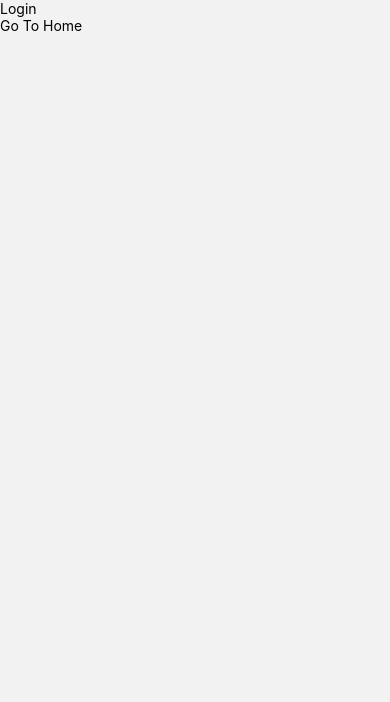
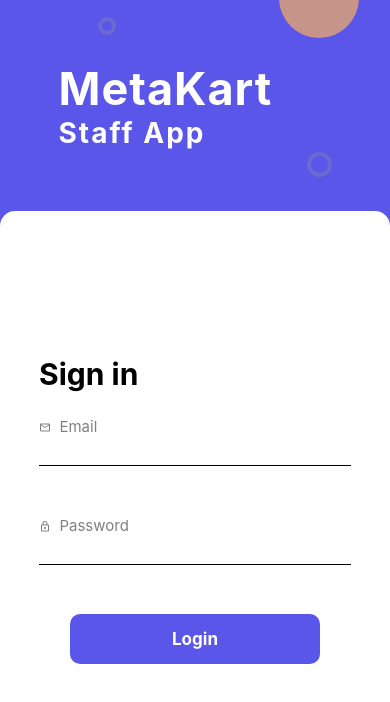
Before and after one commit to Abdulmoizaftab/MetaKart_StaffApp, a React Native app in the folder MetaKart_StaffApp/: screen /Login in a window 390 px wide. Shown: the top 702 px of the page. Built offline with nearby package versions, Linux system fonts and the light colour scheme.

Commit message:
made login screen

```diff
--- a/MetaKart_StaffApp/App.js
+++ b/MetaKart_StaffApp/App.js
@@ -13,8 +13,8 @@ const App = () => {
   return (
     <NavigationContainer>
       <Stack.Navigator screenOptions={{headerShown:false}}>
+        <Stack.Screen name="Login" component={Login} />
         <Stack.Screen name="HomeTab" component={HomeTab} />
-        <Stack.Screen name="Login" component={Login} />
       </Stack.Navigator>
     </NavigationContainer>
   )
--- a/MetaKart_StaffApp/package.json
+++ b/MetaKart_StaffApp/package.json
@@ -21,7 +21,8 @@
     "react-native-reanimated": "^2.13.0",
     "react-native-safe-area-context": "^4.4.1",
     "react-native-screens": "^3.18.2",
-    "react-native-tab-view": "^3.3.0"
+    "react-native-tab-view": "^3.3.0",
+    "react-native-vector-icons": "^9.2.0"
   },
   "devDependencies": {
     "@babel/core": "^7.12.9",
--- a/MetaKart_StaffApp/src/screens/Login.js
+++ b/MetaKart_StaffApp/src/screens/Login.js
@@ -1,16 +1,183 @@
-import { StyleSheet, Text, View,TouchableOpacity } from 'react-native'
-import React from 'react'
-import {useNavigation} from '@react-navigation/native'
+import { View, Text, StyleSheet, TextInput, TouchableOpacity, Alert, TouchableWithoutFeedback, Keyboard, ActivityIndicator } from 'react-native';
+import React, { useState, useEffect } from 'react';
+import MaterialCommunityIcons from 'react-native-vector-icons/MaterialCommunityIcons'
+import { useNavigation } from '@react-navigation/native';
+// import AntDesign from 'react-native-vector-icons/AntDesign'
+// import FontAwesome5Pro from 'react-native-vector-icons/FontAwesome5Pro'
+// import {useDispatch,useSelector} from 'react-redux'
+// import { login } from '../redux/apiCalls'
+// import Gmail_auth from '../components/Gmail_auth';
+// import Facebook_auth from '../components/Facebook_auth';
+// import { loginFailure } from '../redux/LoginRedux';
+
 const Login = () => {
+
     const navigate = useNavigation()
-  return (
-    <View>
-      <Text>Login</Text>
-      <TouchableOpacity onPress={()=>navigate.navigate("Home")}><Text>Go To Home</Text></TouchableOpacity>
-    </View>
-  )
-}
+    const [email, setEmail] = useState("")
+    const [password, setPassword] = useState("")
+    //   const dispatch=useDispatch()
+    //   const {isFetching,error,currentUser,loadings}=useSelector((state)=>state.user)
+    //   const handlePress=()=>{
 
-export default Login
+    //     if(email && password){
+    //       login(dispatch,{email,password,navigation})
+    //     }
+    //     else{
+    //       Alert.alert(
+    //         "Login failed",
+    //         "Please fill all fields",
+    //         [
+    //       {
+    //         text: "Ok",
+    //         onPress: () => console.log("Ok"),
+    //       }
+    //     ]
+    //     );
+    //     }
+    //   }
+    //   // useEffect(() => {
+    //   //   setLoader(loading)
+    //   // }, [loader])
 
-const styles = StyleSheet.create({})
+    //   if(error===true){
+    //     Alert.alert(
+    //       "Login failed",
+    //       "Something went wrong",
+    //       [
+    //     {
+    //       text: "Ok",
+    //       onPress: () => dispatch(loginFailure(false)),
+    //     }
+    //   ]
+    //   );
+    //   }
+    return (
+
+        <TouchableWithoutFeedback onPress={() => {
+            Keyboard.dismiss()
+        }}>
+            <View style={Style.main}>
+                <View style={Style.dot1}></View>
+                <View style={Style.dot2}></View>
+                <View style={Style.e_container}>
+                    <View style={Style.e_container2}>
+                        <Text style={Style.e_container2_text1}>MetaKart</Text>
+                        <Text style={Style.e_container2_text2}>Staff App</Text>
+                    </View>
+                </View>
+                <View style={Style.dot3}></View>
+                <View style={Style.log_container}>
+                    <View style={Style.log_container2}>
+                        <Text style={Style.log_container2_text}>Sign in</Text>
+                        <View style={Style.email_view}>
+                            <Text style={Style.email_view_text}><MaterialCommunityIcons name='email-outline' />  Email</Text>
+                            <TextInput value={email} selectionColor="black" style={Style.email_view_textinput} onChangeText={setEmail} />
+                        </View>
+                        <View style={Style.email_view}>
+                            <Text style={Style.email_view_text}><MaterialCommunityIcons name='lock-outline' />  Password</Text>
+                            <TextInput value={password} selectionColor="black" style={Style.email_view_textinput} secureTextEntry={true} onChangeText={setPassword} />
+                        </View>
+
+                        <TouchableOpacity style={Style.login_btn} onPress={()=>navigate.navigate("HomeTab")} >
+                            {/* {loadings===true?
+            <ActivityIndicator size='large' color="white"/>:
+            <Text style={Style.login_btn_text}>Login</Text>
+        } */}
+                            <Text style={Style.login_btn_text}>Login</Text>
+                        </TouchableOpacity>
+                    </View>
+                </View>
+            </View>
+        </TouchableWithoutFeedback>
+    );
+};
+const Style = StyleSheet.create({
+    main: {
+        width: '100%',
+        height: '100%',
+        backgroundColor: '#5A56E9'
+    },
+    dot1: {
+        backgroundColor: '#f5ae62',
+        opacity: 0.7,
+        width: 80,
+        height: 80,
+        borderRadius: 40,
+        position: "absolute",
+        top: "-5%",
+        right: "8%"
+    },
+    dot2: {
+        borderWidth: 4,
+        borderColor: 'rgba(158, 150, 150, .3)',
+        width: 18,
+        height: 18,
+        borderRadius: 1000,
+        position: "absolute",
+        top: "2%",
+        left: "25%"
+    },
+    e_container: {
+        width: '100%',
+        height: '25%',
+        justifyContent: "center"
+    },
+    e_container2: {
+        width: "70%",
+        alignSelf: "center"
+    },
+    e_container2_text1: {
+        color: "white", fontWeight: "bold", fontSize: 45, letterSpacing: 1
+    },
+    e_container2_text2: {
+        color: "white", fontWeight: "bold", fontSize: 28, lineHeight: 35, letterSpacing: 2
+    },
+    dot3: {
+        borderWidth: 4, borderColor: 'rgba(158, 150, 150, .3)', width: 25, height: 25, borderRadius: 1000, position: "absolute", top: "18%", right: "15%"
+    },
+    log_container: {
+        width: '100%', height: '75%', backgroundColor: "white", borderTopRightRadius: 15, borderTopLeftRadius: 15, justifyContent: "center"
+    },
+    log_container2: {
+        width: "80%", height: "85%", alignSelf: "center", justifyContent: "center"
+    },
+    log_container2_text: {
+        color: "black", fontWeight: "700", fontSize: 30, marginTop: -10
+    },
+    email_view: {
+        marginVertical: 25
+    },
+    email_view_text: {
+        color: "gray", fontSize: 15
+    },
+    email_view_textinput: {
+        height: 30, padding: 5, borderBottomWidth: 1, color: "black"
+    },
+    forgot_btn: {
+        width: "40%", marginVertical: 10
+    },
+    forgot_btn_text: {
+        color: "#5A56E9", fontWeight: "bold"
+    },
+    login_btn: {
+        width: "80%", height: 50, backgroundColor: "#5A56E9", borderRadius: 10, justifyContent: "center", alignItems: "center", alignSelf: "center", marginVertical: "8%",
+        flexDirection: "row"
+    },
+    login_btn_text: {
+        color: "white", fontWeight: "bold", fontSize: 17
+    },
+    create_account_btn: {
+        width: "55%", justifyContent: "center", alignItems: "center", alignSelf: "center", marginVertical: 3
+    },
+    create_account_btn_text: {
+        color: "#5A56E9", fontWeight: "bold"
+    },
+    auth_view: {
+        flexDirection: "row", alignItems: "center", justifyContent: "space-between", marginVertical: 5, width: "25%", alignSelf: "center"
+    },
+    auth_icon: {
+        fontSize: 30, color: "#5A56E9"
+    }
+});
+
+export default Login;
```
Also changed, not shown: 3 other files (tests, documents, lock files or other folders).
